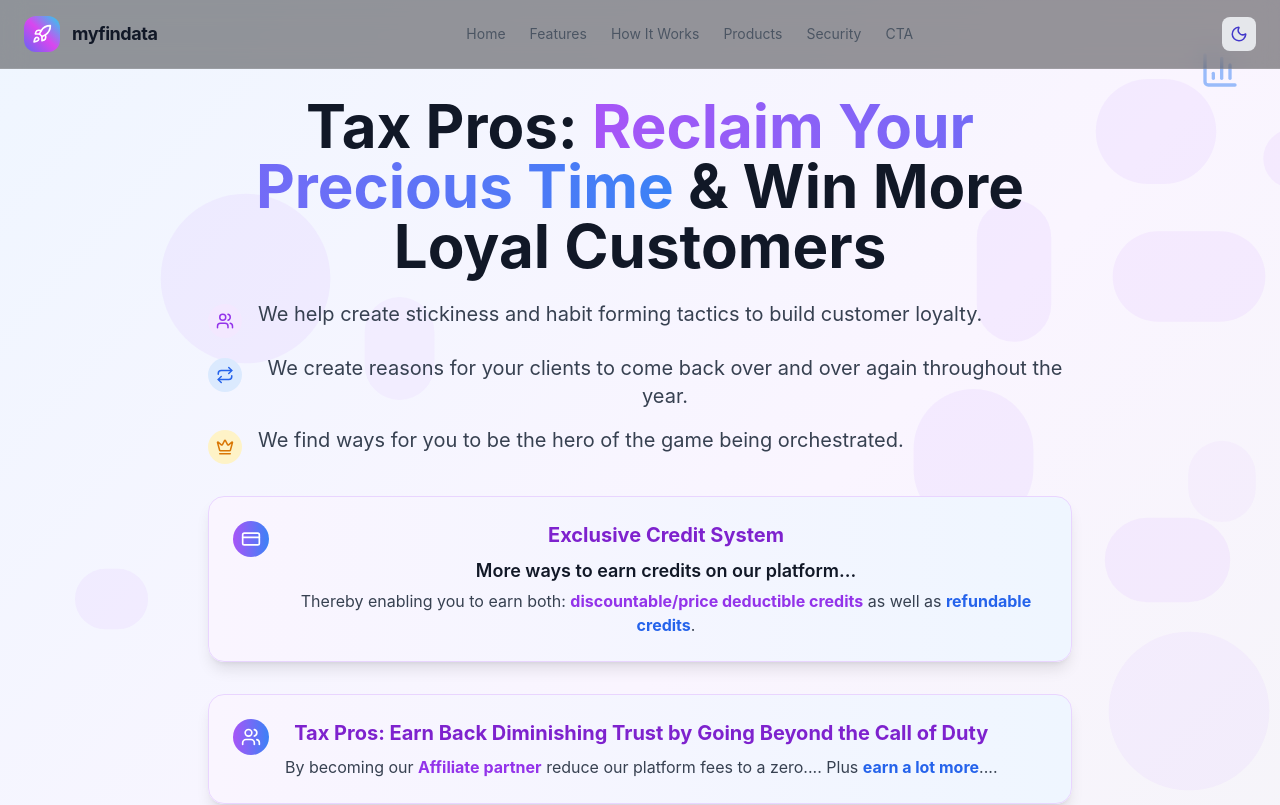
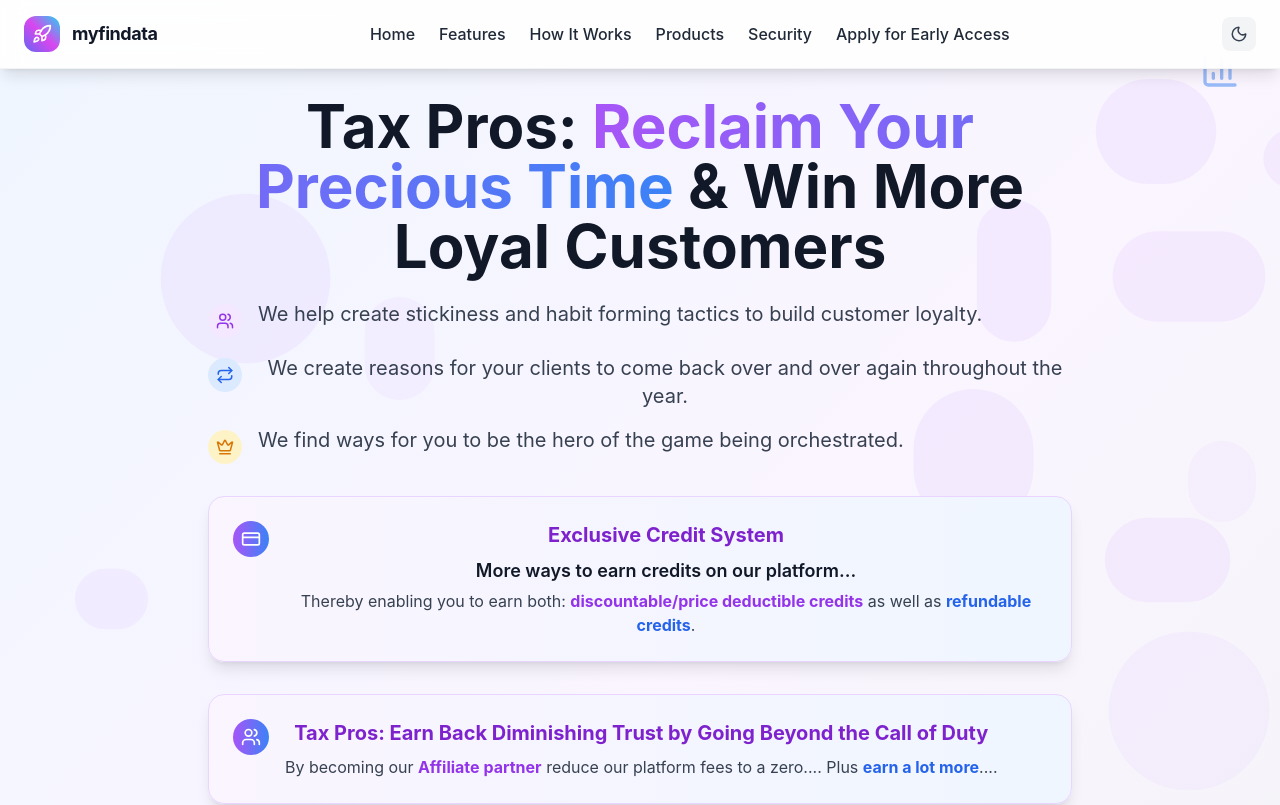
Before and after one commit to iregmember5/fin-data, a React (Vite) app: page / in a window 1280 px wide. Shown: the top 805 px of the page. Built offline with nearby package versions, Linux system fonts and the light colour scheme.

Commit message:
callender added how it works changes and add form connect with googlesheet with callender functiionality and all needed change

```diff
--- a/src/components/sections/Navbar.tsx
+++ b/src/components/sections/Navbar.tsx
@@ -9,14 +9,22 @@ interface NavbarProps {
 
 const Navbar: React.FC<NavbarProps> = ({ isDark, toggleTheme }) => {
   return (
-    <header className="fixed top-0 left-0 right-0 z-50 bg-black/40 backdrop-blur-md border-b border-white/10">
+    <header className={`fixed top-0 left-0 right-0 z-50 backdrop-blur-md border-b shadow-lg ${
+      isDark
+        ? "bg-black/40 border-white/10"
+        : "bg-white/90 border-gray-200/50"
+    }`}>
       <div className="mx-auto flex max-w-7xl items-center justify-between px-6 py-4">
         {/* Logo + Brand */}
         <div className="flex items-center gap-3">
           <div className="flex h-9 w-9 items-center justify-center rounded-xl bg-gradient-to-tr from-indigo-500 via-fuchsia-500 to-cyan-400">
             <Rocket className="h-5 w-5 text-white" />
           </div>
-          <span className="text-lg font-bold tracking-tight">myfindata</span>
+          <span className={`text-lg font-bold tracking-tight ${
+            isDark ? "text-white" : "text-gray-900"
+          }`}>
+            myfindata
+          </span>
         </div>
 
         {/* Nav Links */}
@@ -28,7 +36,7 @@ const Navbar: React.FC<NavbarProps> = ({ isDark, toggleTheme }) => {
             ["How It Works", "process"],
             ["Products", "products"],
             ["Security", "security"],
-            ["CTA", "cta"],
+            ["Apply for Early Access", "cta"],
           ].map(([label, target]) => (
             <ScrollLink
               key={label}
@@ -36,10 +44,10 @@ const Navbar: React.FC<NavbarProps> = ({ isDark, toggleTheme }) => {
               smooth={true}
               duration={600}
               offset={-80} // offset for navbar height
-              className={`cursor-pointer text-sm transition-colors ${
+              className={`cursor-pointer text-md font-medium transition-colors ${
                 isDark
-                  ? "text-white/70 hover:text-white"
-                  : "text-gray-600 hover:text-gray-900"
+                  ? "text-gray-300 hover:text-white"
+                  : "text-gray-800 hover:text-purple-600"
               }`}
             >
               {label}
@@ -54,7 +62,7 @@ const Navbar: React.FC<NavbarProps> = ({ isDark, toggleTheme }) => {
             className={`p-2 rounded-lg transition-colors ${
               isDark
                 ? "bg-gray-700 hover:bg-gray-600 text-yellow-300"
-                : "bg-gray-200 hover:bg-gray-300 text-indigo-700"
+                : "bg-gray-100 hover:bg-gray-200 text-gray-700"
             }`}
             aria-label="Toggle theme"
           >
```
